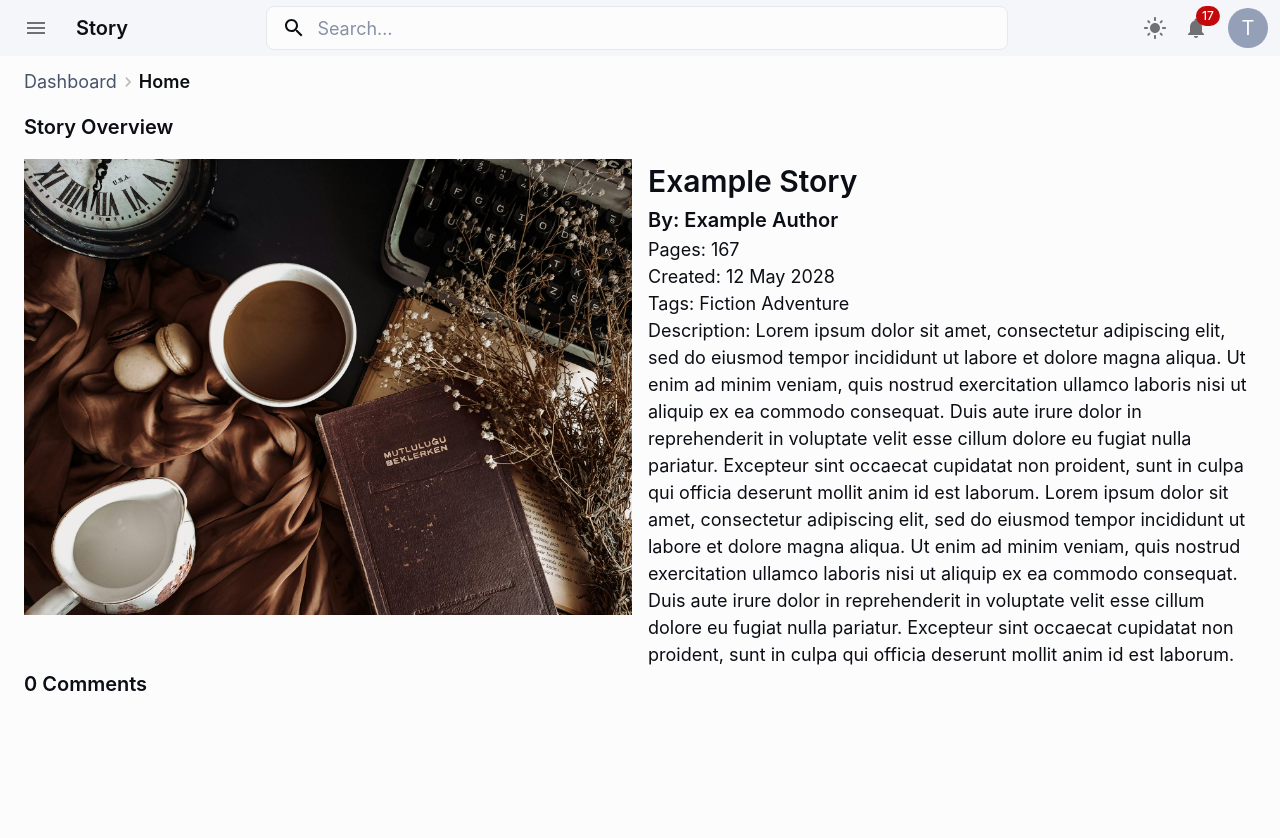
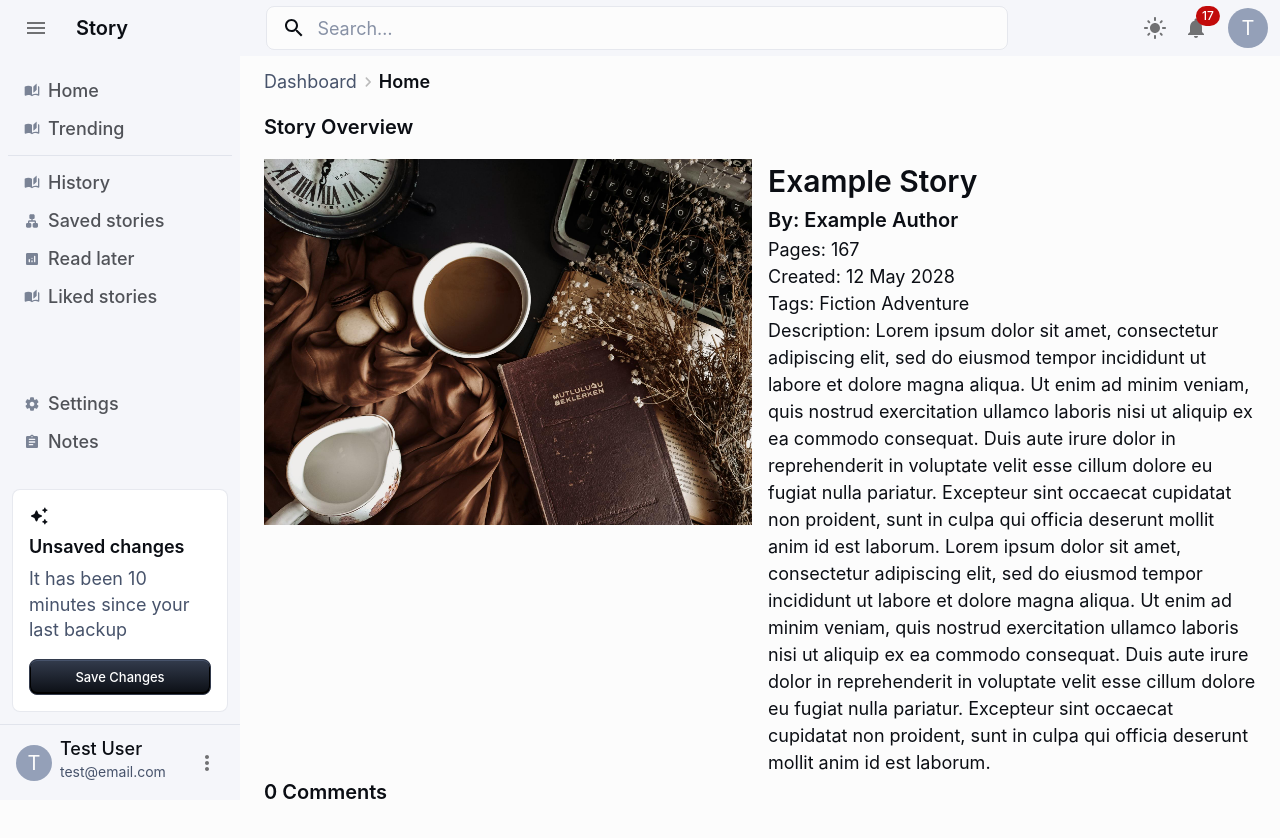
Before and after one commit to tmikov99/story-ui, a React (Vite) app: page /story in a window 1280 px wide. Shown: the top 838 px of the page. Before the commit the page ends 800 px from the top, so only its background shows below. Built offline with nearby package versions, Linux system fonts and the light colour scheme; no server answers.

Commit message:
Transfer sidebar toggle logic to redux (#24)

```diff
--- a/src/App.tsx
+++ b/src/App.tsx
@@ -16,23 +16,16 @@ import SignUp from './components/SignUp';
 import AppHeader from './components/AppHeader';
 import HomePage from './components/HomePage';
 import StoryPage from './components/StoryPage';
-import { useState } from 'react';
 import { useSelector } from 'react-redux';
 import { RootState } from './redux/store';
 
 function App() {
-  const [open, setOpen] = useState(false);
   const isAuthenticated = useSelector((state: RootState) => state.auth.isAuthenticated);
-
-  const handleDrawerToggle = () => {
-    //TODO: Refactor when adding redux
-    setOpen(!open);
-  };
 
   const nonAuthContent = <>
     <Box sx={{ display: 'flex' }}>
-      <AppHeader handleDrawerToggle={handleDrawerToggle}/>
-      <SideMenu open={open} />
+      <AppHeader />
+      <SideMenu />
       <Box
         component="main"
         sx={(theme) => ({
--- a/src/components/AppHeader.tsx
+++ b/src/components/AppHeader.tsx
@@ -17,6 +17,8 @@ import MoreIcon from '@mui/icons-material/MoreVert';
 import Avatar from '@mui/material/Avatar';
 import { brand, gray } from '../theme/themePrimitives';
 import ColorModeIconDropdown from '../theme/ColorModeIconDropdown';
+import { useDispatch } from 'react-redux';
+import { toggleSidebar } from '../redux/sidebarSlice';
 
 const Search = styled('div')(({ theme }) => ({
   position: 'relative',
@@ -75,12 +77,9 @@ const StyledInputBase = styled(InputBase)(({ theme }) => ({
   },
 }));
 
-interface AppHeaderProps {
-  //TODO: Refactor when adding redux
-  handleDrawerToggle: () => void;
-}
 
-export default function AppHeader({ handleDrawerToggle }: AppHeaderProps) {
+export default function AppHeader() {
+  const dispatch = useDispatch();
   const [anchorEl, setAnchorEl] = React.useState<null | HTMLElement>(null);
   const [mobileMoreAnchorEl, setMobileMoreAnchorEl] =
     React.useState<null | HTMLElement>(null);
@@ -178,7 +177,7 @@ export default function AppHeader({ handleDrawerToggle }: AppHeaderProps) {
             edge="start"
             aria-label="open drawer"
             sx={{ mr: 2 }}
-            onClick={handleDrawerToggle}
+            onClick={() => dispatch(toggleSidebar())}
           >
             <MenuIcon />
           </IconButton>
--- a/src/components/SideMenu.tsx
+++ b/src/components/SideMenu.tsx
@@ -7,13 +7,10 @@ import Typography from '@mui/material/Typography';
 import MenuContent from './MenuContent';
 import CardAlert from './CardAlert';
 import OptionsMenu from './OptionsMenu';
+import { useSelector } from 'react-redux';
+import { RootState } from '../redux/store';
 
 const drawerWidth = 240;
-
-interface SideMenuProps {
-  //TODO: Refactor when adding redux
-  open: boolean;
-}
 
 const Drawer = styled(MuiDrawer)({
   flexShrink: 0,
@@ -25,14 +22,15 @@ const Drawer = styled(MuiDrawer)({
   },
 });
 
-export default function SideMenu({ open }: SideMenuProps) {
+export default function SideMenu() {
+  const isOpen = useSelector((state: RootState) => state.sidebar.isOpen);
   return (
     <Drawer
       variant="persistent"
-      open={open}
+      open={isOpen}
       anchor="left"
       sx={{
-        width: open ? drawerWidth : 0, //TODO: Refactor when adding redux
+        width: isOpen ? drawerWidth : 0, //TODO: Refactor when adding redux
         transition: 'width 0.2s',
         display: { xs: 'none', md: 'block' },
         [`& .${drawerClasses.paper}`]: {
--- /dev/null
+++ b/src/redux/sidebarSlice.ts
@@ -0,0 +1,17 @@
+import { createSlice } from "@reduxjs/toolkit";
+
+const sidebarSlice = createSlice({
+    name: 'sidebar',
+    initialState: { isOpen: true },
+    reducers: {
+      toggleSidebar: (state) => {
+        state.isOpen = !state.isOpen;
+      },
+      setSidebar: (state, action) => {
+        state.isOpen = action.payload;
+      },
+    },
+  });
+
+export const { toggleSidebar, setSidebar } = sidebarSlice.actions;
+export default sidebarSlice.reducer;
--- a/src/redux/store.ts
+++ b/src/redux/store.ts
@@ -1,9 +1,11 @@
 import { configureStore } from '@reduxjs/toolkit';
 import authReducer from './authSlice';
+import sidebarReducer from './sidebarSlice';
 
 export const store = configureStore({
   reducer: {
     auth: authReducer,
+    sidebar: sidebarReducer,
   },
 });
 
```
